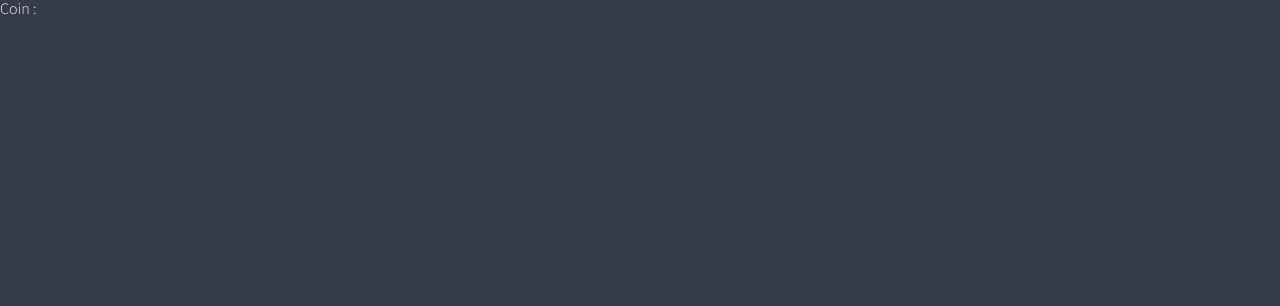
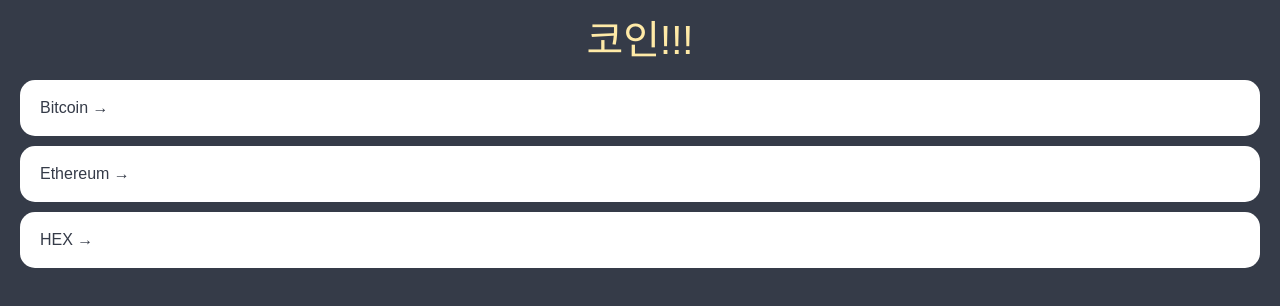
Before and after one commit to kellydevv/typescript101, a React (Create React App) app: page / in a window 1280 px wide. Shown: the top 306 px of the page. Built offline with nearby package versions, Linux system fonts and the light colour scheme.

Commit message:
homepage css

```diff
--- a/src/Router.tsx
+++ b/src/Router.tsx
@@ -10,8 +10,8 @@
   return (
     <BrowserRouter>
       <Routes>
-        <Route path="/" element={<Coin />} />
-        <Route path="/:coinId" element={<Coins />} />
+        <Route path="/" element={<Coins />} />
+        <Route path="/:coinId" element={<Coin />} />
       </Routes>
     </BrowserRouter>
   );
--- a/src/routes/Coin.tsx
+++ b/src/routes/Coin.tsx
@@ -1,12 +1,12 @@
 import { useParams } from 'react-router';
 
 interface Params {
-coinID: String;
+coinId: String;
 }
 
 function Coin() {
-const { coinID } = useParams() as unknown as Params;
-console.log(coinID);
-return <h1>Coin : {coinID}</h1>;
+const { coinId } = useParams() as unknown as Params;
+console.log(coinId);
+return <h1>Coin : {coinId}</h1>;
 }
 export default Coin;
--- a/src/routes/Coins.tsx
+++ b/src/routes/Coins.tsx
@@ -75,6 +75,7 @@
       <CoinsList>
         {coins.map((coin) => (
           <Coin key={coin.id}>
+            {/* a href를 하면 새로고침되기 때문에 link컴포넌트를 써야 한다! */}
             <Link to={`/${coin.id}`}>{coin.name} &rarr;</Link>
           </Coin>
         ))}
```
